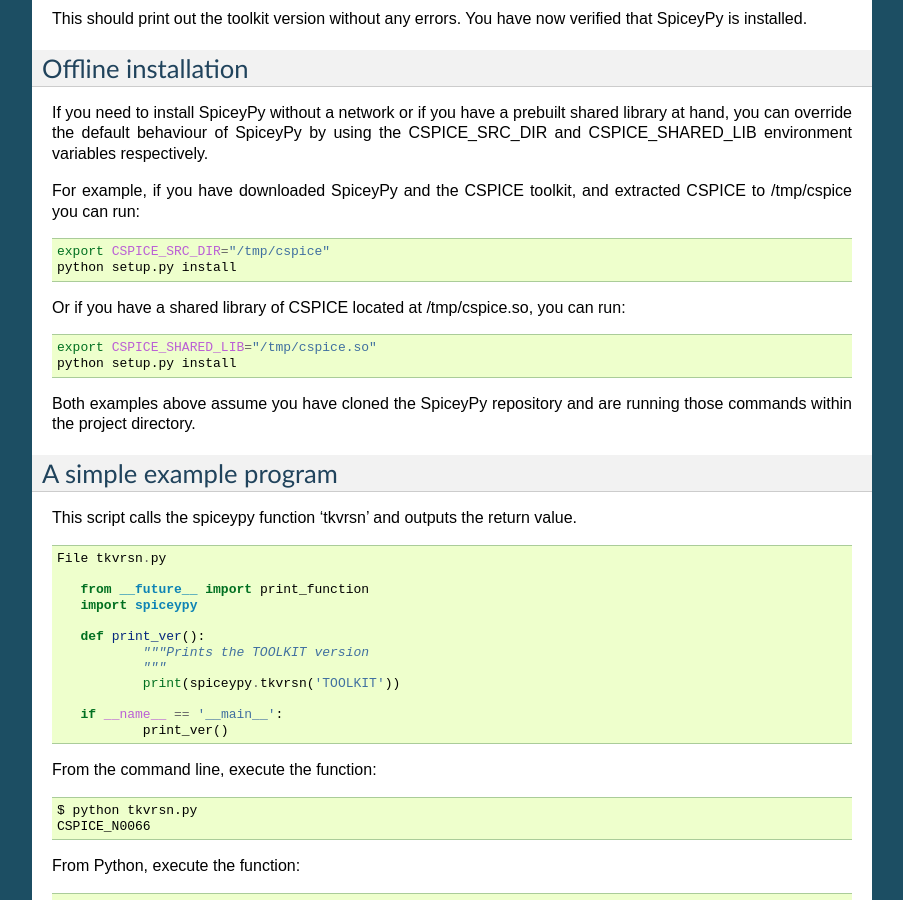
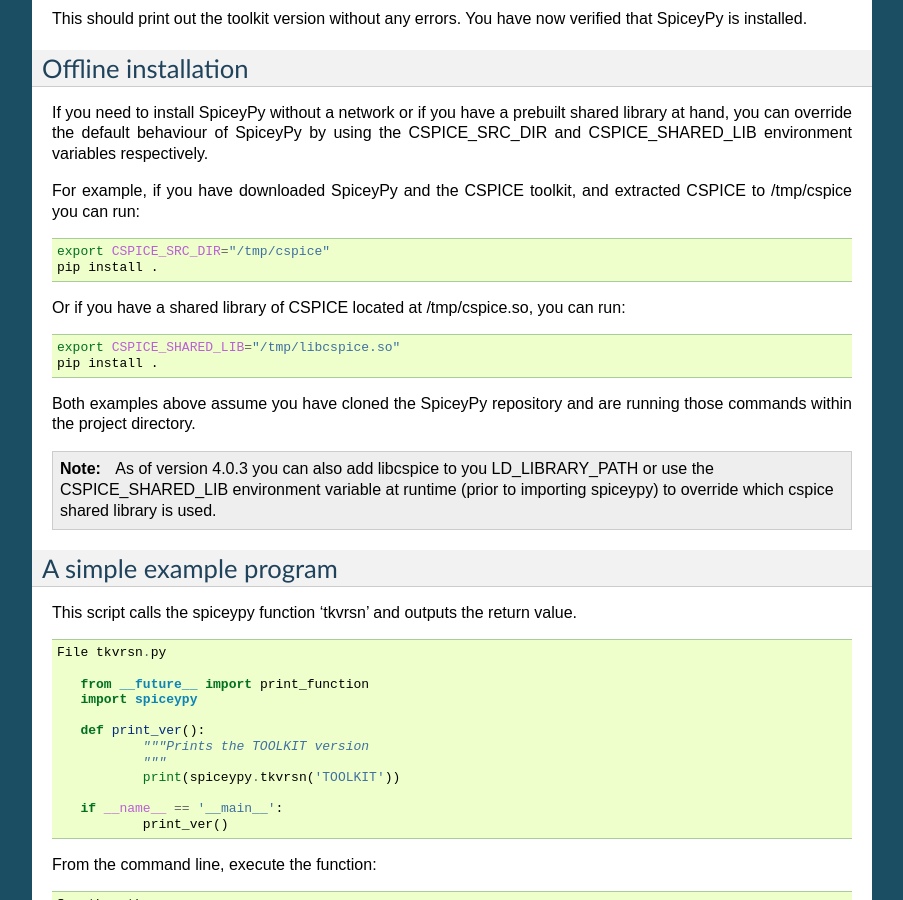
Before and after one commit to AndrewAnnex/SpiceyPy, a Sphinx documentation site: the page built from docs/installation.rst, in a window 1280 px wide and 900 px high, scrolled down 761 px. Shown: the whole window, without its empty margins (198-1101 px from the left). Built offline with Sphinx 7.4.7, drawn with Linux system fonts in a browser that asks for light colours; pages that are not in the unit, such as notebooks, are missing from menus.

Commit message:
small updates to setup.cfg

```diff
--- a/docs/installation.rst
+++ b/docs/installation.rst
@@ -56,16 +56,20 @@
 .. code-block:: bash
 
             export CSPICE_SRC_DIR="/tmp/cspice"
-            python setup.py install
+            pip install .
 
 Or if you have a shared library of CSPICE located at /tmp/cspice.so, you can run:
 
 .. code-block:: bash
 
-            export CSPICE_SHARED_LIB="/tmp/cspice.so"
-            python setup.py install
+            export CSPICE_SHARED_LIB="/tmp/libcspice.so"
+            pip install .
 
 Both examples above assume you have cloned the SpiceyPy repository and are running those commands within the project directory.
+
+.. note::
+    As of version 4.0.3 you can also add libcspice to you LD_LIBRARY_PATH or use the CSPICE_SHARED_LIB environment variable
+    at runtime (prior to importing spiceypy) to override which cspice shared library is used.
 
 A simple example program
 ------------------------
--- a/pyproject.toml
+++ b/pyproject.toml
@@ -1,5 +1,5 @@
 [build-system]
-requires = ["setuptools >= 42", "wheel"]
+requires = ["setuptools >= 46.4.0", "wheel"]
 build-backend = "setuptools.build_meta"
 
 [tool.cibuildwheel]
--- a/setup.cfg
+++ b/setup.cfg
@@ -1,6 +1,6 @@
 [metadata]
 name = spiceypy
-version = 4.0.2
+version = attr: spiceypy.__version__
 description = A Python Wrapper for the NAIF CSPICE Toolkit
 long_description = file: README.rst, CHANGELOG.md, LICENSE
 author = Andrew Annex
@@ -13,6 +13,8 @@
 project_urls =
     Homepage = https://github.com/AndrewAnnex/SpiceyPy
     Repository = https://github.com/AndrewAnnex/SpiceyPy
+    Source = https://github.com/AndrewAnnex/SpiceyPy
+    Conda-Forge = https://anaconda.org/conda-forge/spiceypy
     Documentation = https://spiceypy.readthedocs.io
     Bug Tracker =  https://github.com/AndrewAnnex/SpiceyPy/issues
     Changelog = https://github.com/AndrewAnnex/SpiceyPy/blob/main/CHANGELOG.md
@@ -49,7 +51,7 @@
 
 [options.extras_require]
 tests = numpy>=1.17.0; pytest>=2.9.0; pandas>=0.24.0
-dev = numpy>=1.17.0; pytest>=2.9.0; pandas>=0.24.0; coverage>=5.1.0; codecov>=2.1.0; twine>=3.3.0; wheel; black
+dev = numpy>=1.17.0; pytest>=2.9.0; pandas>=0.24.0; coverage>=5.1.0; codecov>=2.1.0; twine>=3.3.0; wheel; build; black;
 
 [options.package_data]
 * = get_spice.py, LICENSE, README.rst, *.so, *.dll, *.dylib
```
